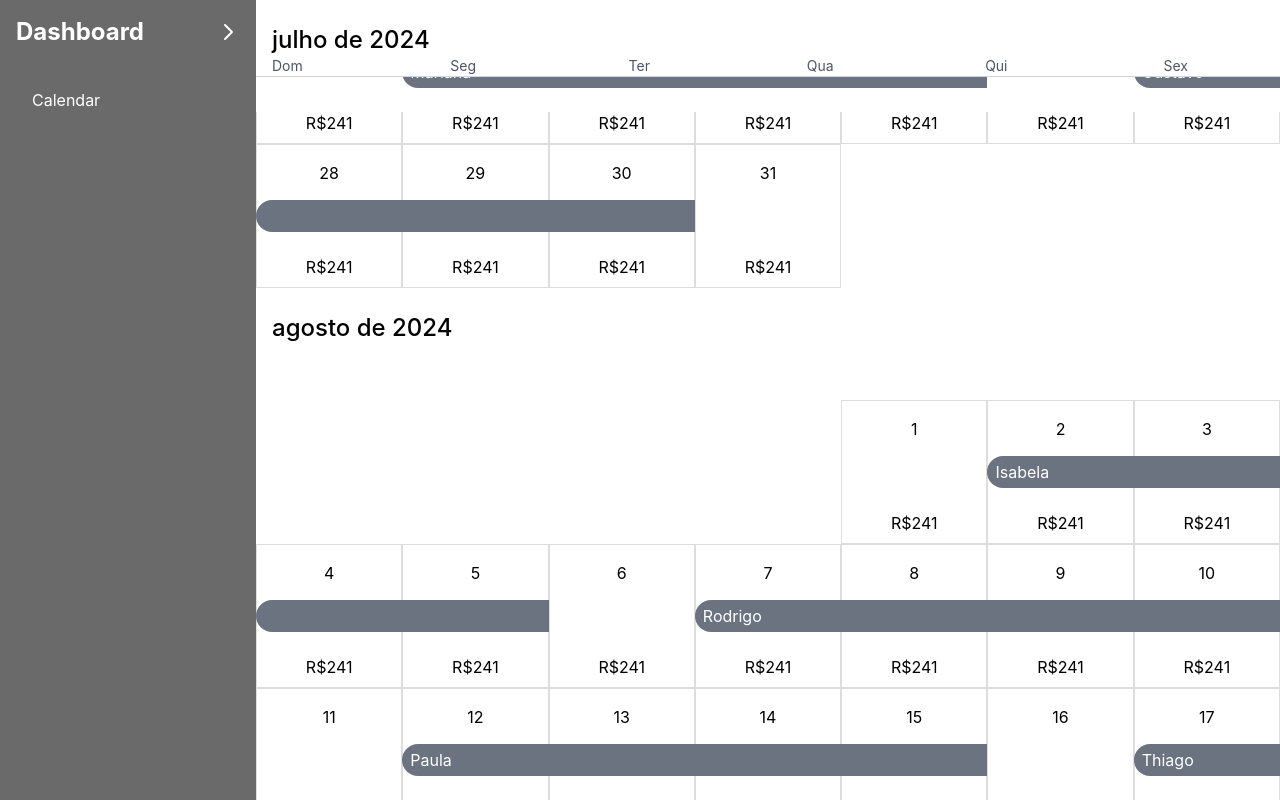
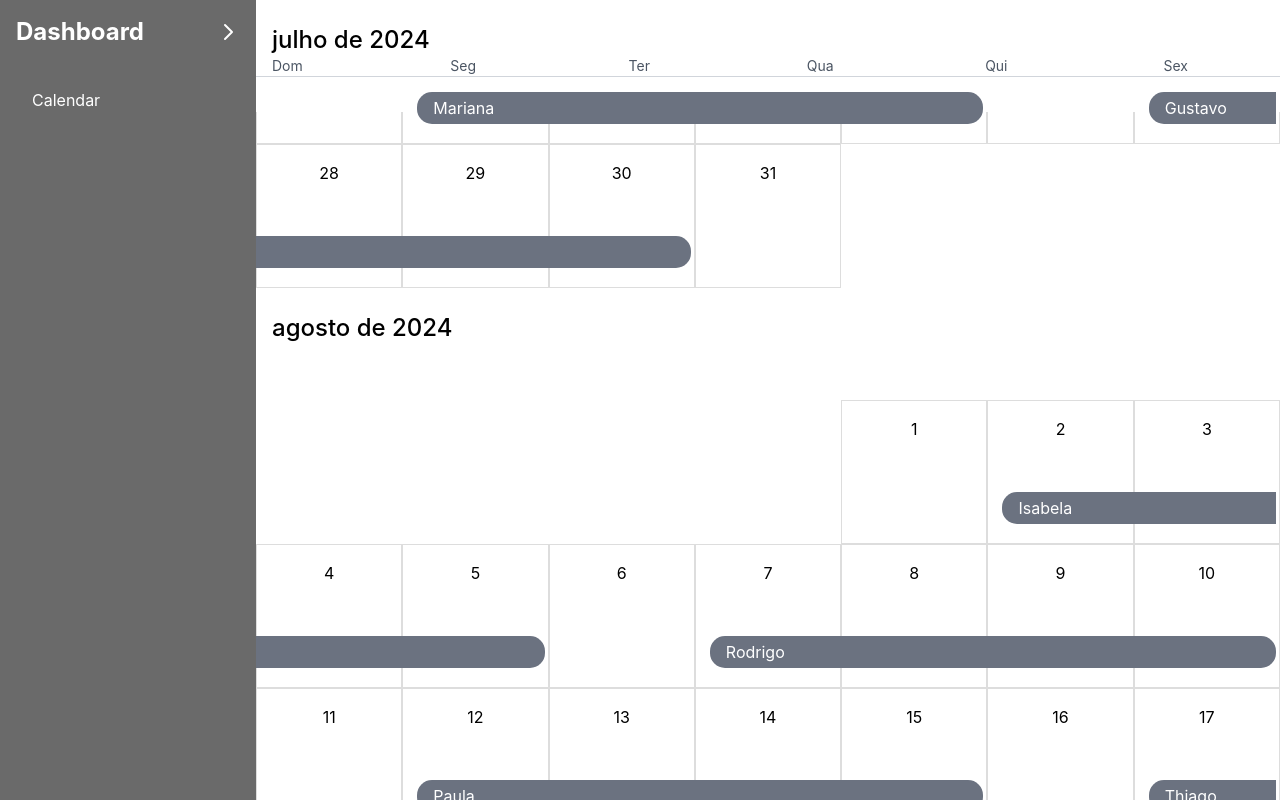
Before and after one commit to Brunno-costa27/next-test, a Next.js app: page /calendar in a window 1280 px wide. Built offline with nearby package versions, Linux system fonts and the light colour scheme.

Commit message:
feat: Align items reservation

```diff
--- a/src/app/calendar/page.tsx
+++ b/src/app/calendar/page.tsx
@@ -6,6 +6,7 @@ const App: React.FC = () => {
   const reservations = [
     // Janeiro
     { name: 'Ana', checkin: '2024-01-02', checkout: '2024-01-05' },
+    { name: 'bel', checkin: '2024-01-02', checkout: '2024-01-03' },
     { name: 'João', checkin: '2024-01-07', checkout: '2024-01-10' },
     { name: 'Maria', checkin: '2024-01-12', checkout: '2024-01-15' },
     { name: 'Carlos', checkin: '2024-01-17', checkout: '2024-01-20' },
@@ -94,7 +95,7 @@ const App: React.FC = () => {
 
     // Dezembro
     { name: 'Bruna', checkin: '2024-12-02', checkout: '2024-12-05' },
-    { name: 'Felipe', checkin: '2024-12-07', checkout: '2024-12-10' },
+    { name: 'Felipe', checkin: '2024-12-08', checkout: '2024-12-10' },
     { name: 'Rafael', checkin: '2024-12-12', checkout: '2024-12-15' },
     { name: 'Julia', checkin: '2024-12-17', checkout: '2024-12-20' },
     { name: 'Mariana', checkin: '2024-12-22', checkout: '2024-12-25' },
--- a/src/components/CalendarCell.tsx
+++ b/src/components/CalendarCell.tsx
@@ -23,7 +23,7 @@ const CalendarCell: React.FC<CalendarCellProps> = ({ date, value, isSelected, on
 
       <div className="text-xs text-center py-2 md:text-sm lg:text-base">{date.format('D')}</div>
 
-      <div className="text-[10px] md:text-sm lg:text-base mt-auto text-center">R$241</div>
+      {/* <div className="text-[10px] md:text-sm lg:text-base mt-auto text-center">R$241</div> */}
     </div>
   );
 };
--- a/src/components/ReservationOverlay.tsx
+++ b/src/components/ReservationOverlay.tsx
@@ -17,6 +17,22 @@ const ReservationOverlay: React.FC<ReservationOverlayProps> = ({ reservations, d
       return daysArray.findIndex(day => day && day.isSame(date, 'day'));
     };
 
+    // Função para determinar a posição vertical da reserva com base nas reservas que já foram renderizadas
+    const calculateRowPosition = (startIndex: number, endIndex: number, renderedReservations: Array<{ start: number, end: number }>) => {
+      let position = 0;
+
+      // Tentar encontrar a primeira posição disponível que não sobrepõe outras reservas
+      while (renderedReservations.some(reservation => (
+        (startIndex <= reservation.end && startIndex >= reservation.start) ||
+        (endIndex >= reservation.start && endIndex <= reservation.end)
+      ))) {
+        position += 1;
+        renderedReservations.push({ start: startIndex, end: endIndex });
+      }
+
+      return position;
+    };
+
     return (
       <div className="absolute inset-0 grid grid-cols-7 pointer-events-none">
         {reservations.map((reservation, index) => {
@@ -31,6 +47,10 @@ const ReservationOverlay: React.FC<ReservationOverlayProps> = ({ reservations, d
           const endRow = Math.floor(endIndex / 7) + 1;
           const span = endIndex - startIndex + 1;
 
+          const renderedReservations: Array<{ start: number, end: number }> = [];
+
+          const rowPosition = calculateRowPosition(startIndex, endIndex, renderedReservations);
+
           return (
             <React.Fragment key={index}>
               {Array.from({ length: endRow - startRow + 1 }).map((_, rowIndex) => {
@@ -41,19 +61,37 @@ const ReservationOverlay: React.FC<ReservationOverlayProps> = ({ reservations, d
                 let colStart = isFirstRow ? (startIndex % 7) + 1 : 1;
                 let colEnd = isLastRow ? (endIndex % 7) + 2 : 8;
 
+                // Verifica se a reserva ocupa a linha inteira ou se está contida completamente dentro de uma linha
+                const isFullLine = colStart === 1 && colEnd === 8;
+                const isContainedWithinLine = isFirstRow && isLastRow;
+
                 return (
                   <div
                   key={`${index}-${rowIndex}`}
-                  className="relative bg-gray-500 text-white rounded-l-full px-2 flex h-5 text-xs items-center md:h-8 md:text-base"
+                  className="relative h-full flex items-end py-1 md:py-5"
                   style={{
                     gridColumn: `${colStart} / ${colEnd}`,
                     gridRow: `${currentRow}`,
                     zIndex: 10,
+                    paddingLeft: isFirstRow ? '15px' : '0px', // padding left só na primeira linha
+                    paddingRight: '4px', // padding right em todas as linhas
+                  }}
+                >
+                  <div
+                    className="bg-gray-500 px-1 md:px-4 text-white rounded-lg p-1 h-4 flex text-[10px] items-center md:h-8 md:text-base w-full"
+                    style={{
+                      borderRadius: isFullLine || isContainedWithinLine
+                        ? '15px' // Arredondamento completo para reservas que ocupam a linha inteira ou estão completamente dentro de uma linha
+                        : isFirstRow
+                        ? '15px 0 0 15px' // Arredondamento apenas na primeira célula se não for linha inteira
+                        : isLastRow
+                        ? '0 15px 15px 0' // Arredondamento na última célula se não for linha inteira
+                        : '0', // Sem arredondamento nas células intermediárias
                       fontFamily: 'Airbnb Cereal VF, Circular, -apple-system, BlinkMacSystemFont, Roboto, Helvetica Neue, sans-serif',
-                    alignSelf: 'center', // Alinha o conteúdo na célula
                     }}
                   >
                     {isFirstRow ? reservation.name : null}
+                  </div>
                 </div>
                 );
               })}
```
Lines whose indentation alone changed are shown as unchanged.
